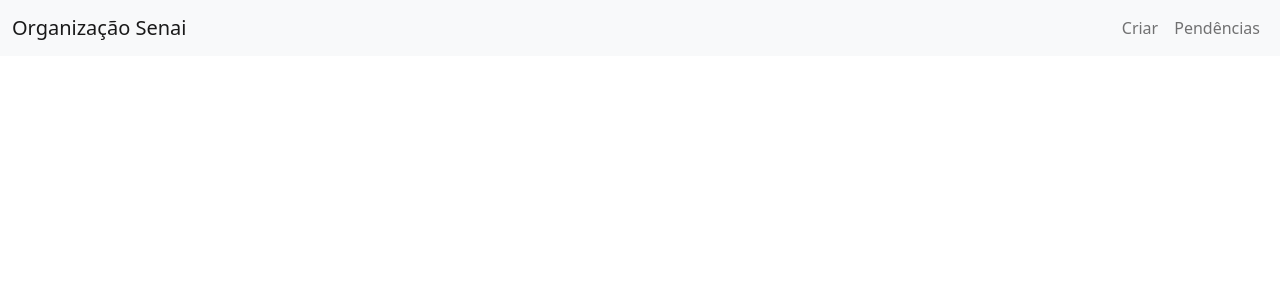
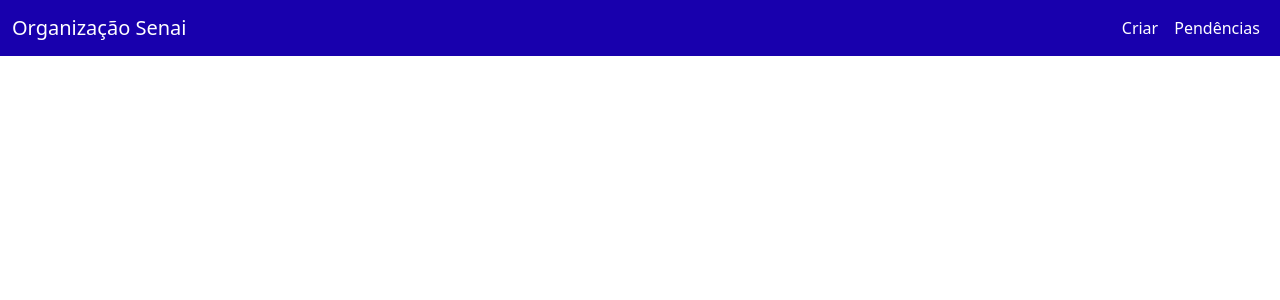
Before and after one commit to FreiCaneco/tcc-senai-mmm, a PHP site: page / in a window 1280 px wide. Shown: the top 300 px of the page. Run offline with PHP 8.4, Linux system fonts and the light colour scheme.

Commit message:
Base da navbar

```diff
--- a/DbEstrutura.txt
+++ b/DbEstrutura.txt
@@ -4,4 +4,4 @@ Disciplinas = Nome, Carga horária, Capacitações necessarias
 
 Turma = Nome, Turno
 
-Professor = Nome, Capacitações, Turnos que trabalha, Quantas horas trabalha
+Professor = Nome, Capacitações, Turnos que trabalha, Quantas horas trabalha,
--- /dev/null
+++ b/css/styles.css
@@ -0,0 +1,7 @@
+.cor-principal {
+    background-color: #1800AD;
+}
+
+.cor-texto {
+    color: white;
+}
--- a/index.php
+++ b/index.php
@@ -4,7 +4,8 @@
     <meta charset="UTF-8">
     <meta name="viewport" content="width=device-width, initial-scale=1.0">
     <title>Organização Senai</title>
-    <link rel="stylesheet" href="bootstrap.css">
+    <link rel="stylesheet" href="css/bootstrap.css">
+    <link rel="stylesheet" href="css/styles.css">
 </head>
 <body>
     <?php
--- a/navbar.php
+++ b/navbar.php
@@ -1,14 +1,11 @@
 <!-- navbar.php -->
-<nav class="navbar navbar-expand-lg navbar-light bg-light">
+<nav class="navbar navbar-expand-lg cor-principal">
   <div class="container-fluid">
-    <a class="navbar-brand" href="#">Organização Senai</a>
-    <button class="navbar-toggler" type="button" data-bs-toggle="collapse" data-bs-target="#navbarNav">
-      <span class="navbar-toggler-icon"></span>
-    </button>
-    <div class="collapse navbar-collapse" id="navbarNav">
+    <a class="navbar-brand cor-texto" href="index.php">Organização Senai</a>
+    <div id="navbarNav">
       <ul class="navbar-nav ms-auto">
-        <li class="nav-item"><a class="nav-link" href="index.php">Criar</a></li>
-        <li class="nav-item"><a class="nav-link" href="sobre.php">Pendências</a></li>
+        <li class="nav-item cor-texto"><a class="nav-link cor-texto" href="index.php">Criar</a></li>
+        <li class="nav-item cor-texto"><a class="nav-link cor-texto" href="sobre.php">Pendências</a></li>
       </ul>
     </div>
   </div>
```
Also changed, not shown: css/bootstrap.css (renamed from bootstrap.css).
